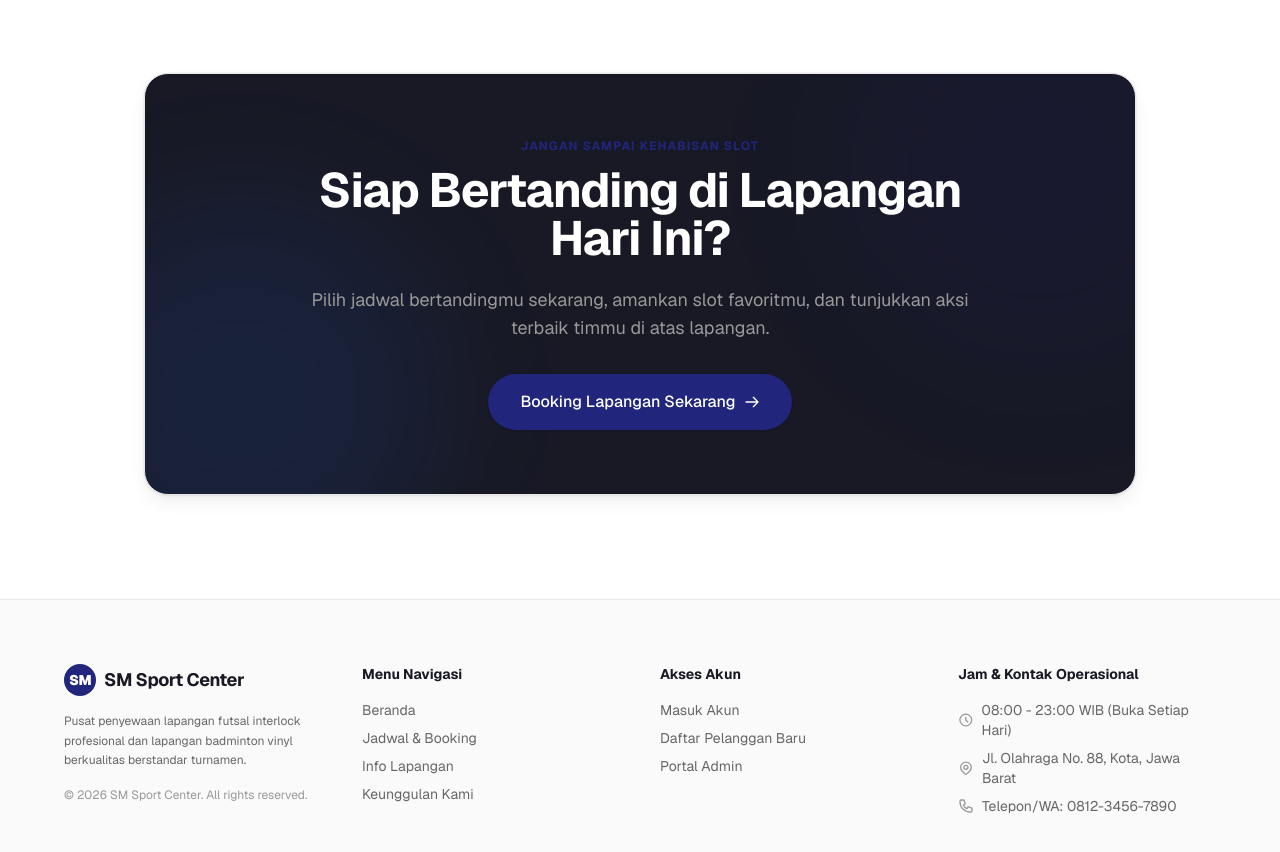
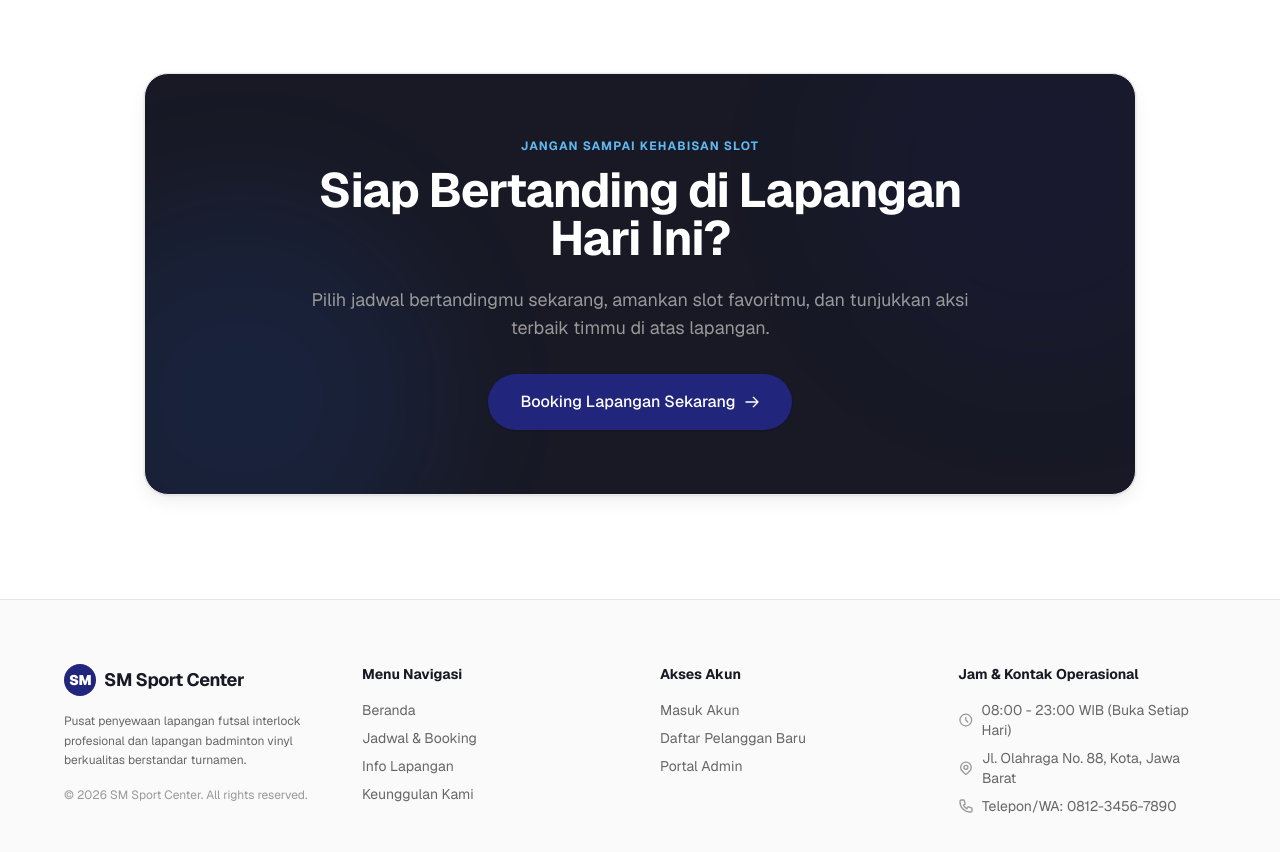
Before and after one commit to rizkyrachma/bnsp-smsport, a Next.js app: page / in a window 1280 px wide. Shown: the part 2780-3632 px from the top of the page. Built offline with nearby package versions, Linux system fonts and the light colour scheme; no server answers; the database is empty.

Commit message:
fix: call-to-action text visibility on landing page dark bg

```diff
--- a/app/(customer)/page.tsx
+++ b/app/(customer)/page.tsx
@@ -287,7 +287,7 @@ export default async function CustomerHomePage() {
             <div className="absolute -bottom-24 -left-24 w-96 h-96 rounded-full bg-sky/10 blur-3xl pointer-events-none" />
 
             <div className="relative z-10 max-w-2xl mx-auto">
-              <span className="text-xs font-bold uppercase tracking-widest text-lavender block mb-3">
+              <span className="text-xs font-bold uppercase tracking-widest text-[#60b8f0] block mb-3">
                 Jangan Sampai Kehabisan Slot
               </span>
               <h2 className="text-3xl sm:text-4xl md:text-5xl font-bold tracking-tight text-white mb-6">
```
